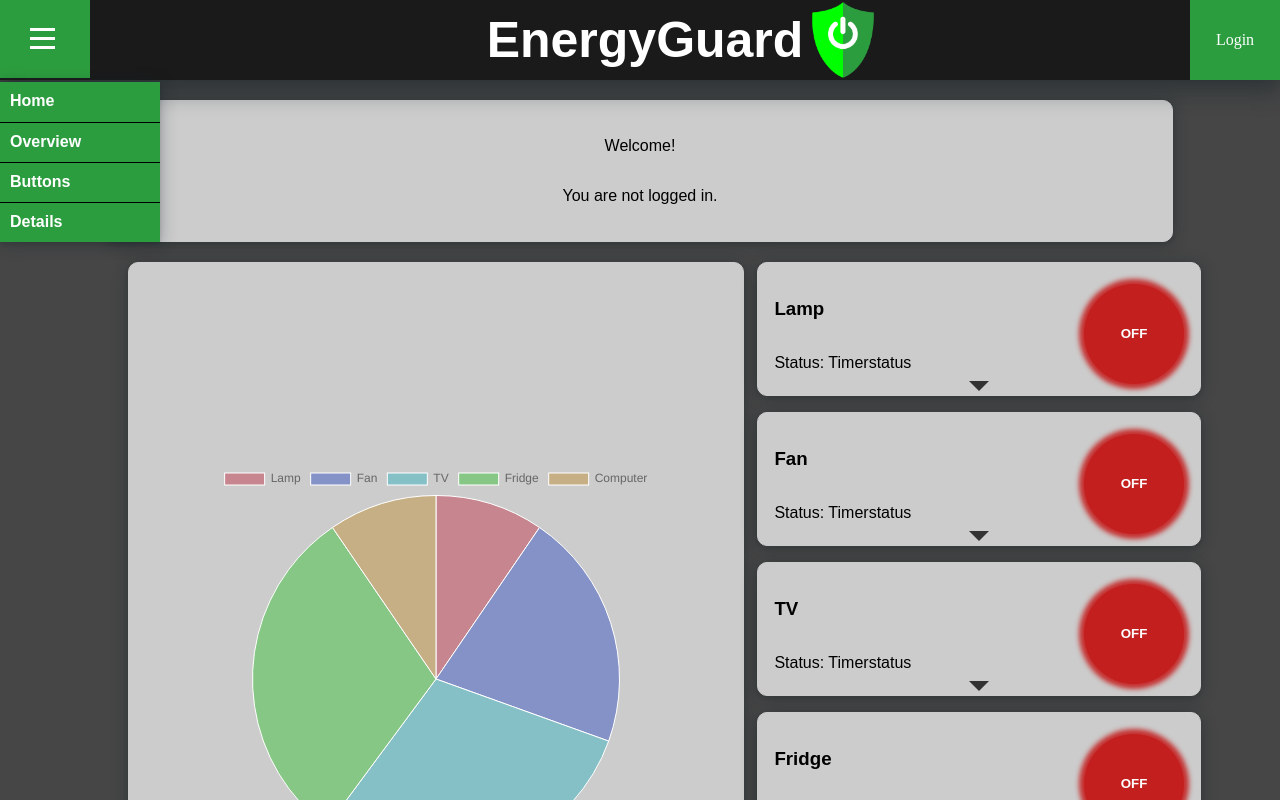
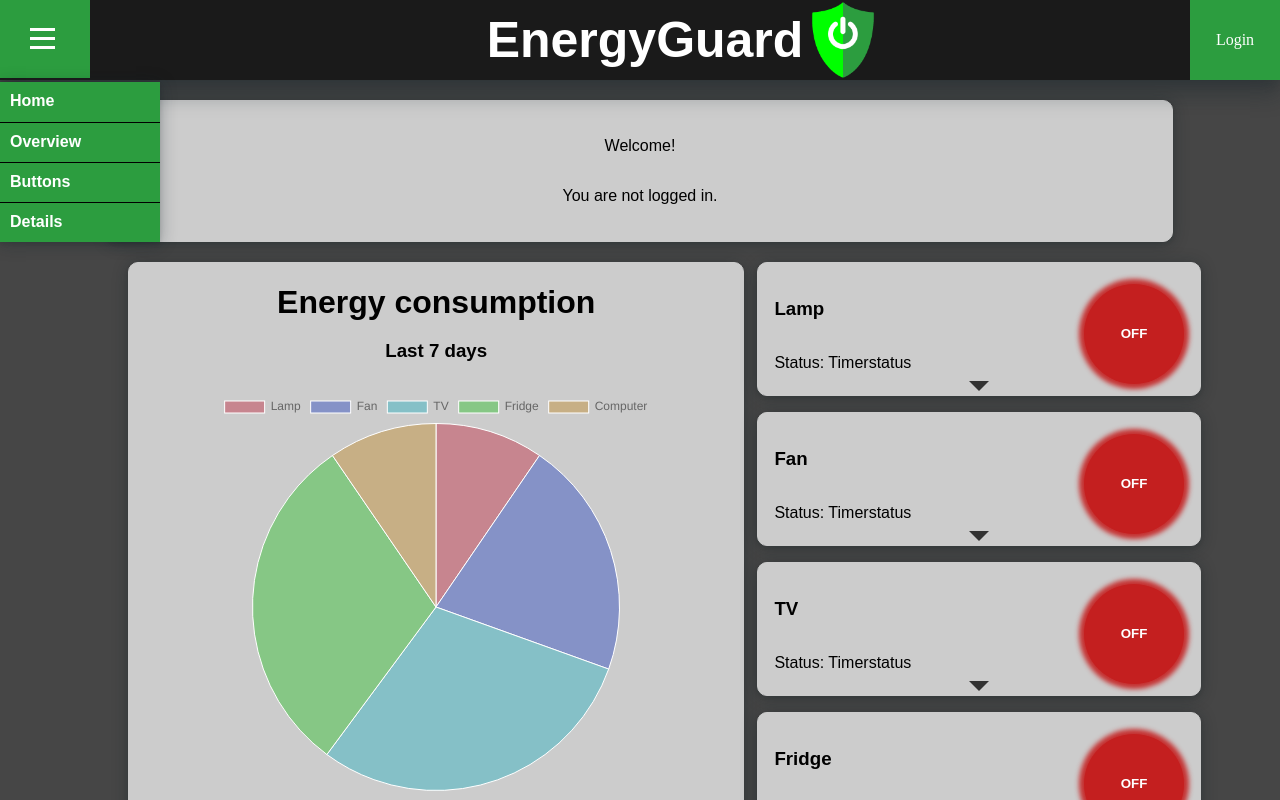
Before and after one commit to Smoxshirt/EnergyGuard, a Vue app: page / in a window 1280 px wide. Shown: the top 800 px of the page. Built offline with nearby package versions, Linux system fonts and the light colour scheme; no server answers.

Commit message:
energyconsumption chart css´n stuff

```diff
--- a/src/views/ChartView.vue
+++ b/src/views/ChartView.vue
@@ -17,6 +17,8 @@ export default {
 
 <template>
     <div class="chart-view">
+        <h1 class="h1energy">Energy consumption</h1>
+        <h3>Last 7 days</h3>
         <PieChartView
         :dataArray="this.dataArray"
         :nameArray="this.nameArray"/>
--- a/src/views/PlaceHolderView.vue
+++ b/src/views/PlaceHolderView.vue
@@ -97,7 +97,8 @@
       <span v-for="update in device.consumption">{{ update[0] }} &nbsp;</span>
     </div> -->
 
-    <div>
+    <div class="general-container">
+      <div>
       <input type="text" @change="inputChange" placeholder="Input to database" />
     </div>
     <div>
@@ -109,7 +110,6 @@
     <div>
       Data from database:&nbsp;{{ this.readData }}
     </div>
-    <div class="general-container">
       <div>
         Add data to custom path
       </div>
--- a/src/views/main.css
+++ b/src/views/main.css
@@ -213,12 +213,12 @@ input[type=datetime-local], select {
 
 .chart-view {
     width: 60%;
-    height: 800px;
+    height: 80%;
     border: 1px solid #ccc;
     background-color: #ccc;
     display: flex;
-    justify-content: center;
     align-items: center;
+    flex-direction: column;
     border-radius: 10px;
     margin-right: 10px;
     box-shadow: rgba(14, 30, 37, 0.12) 0px 2px 4px 0px, rgba(14, 30, 37, 0.32) 0px 2px 16px 0px;
@@ -285,6 +285,10 @@ canvas {
     padding:10px;
     width:80% !important;
     height:auto !important;
-    max-width: 800px !important;
-    min-width: 800px !important;
+    max-width: 1000px !important;
+    min-width: 1000px !important;
 }
+
+.h1energy {
+    margin-bottom: 0;
+}
--- a/src/views/mobile.css
+++ b/src/views/mobile.css
@@ -10,7 +10,15 @@
 }
 
 @media only screen and (max-width: 1300px) {
-
+    canvas {
+        border-color:black;
+        border-width: 10px;
+        padding:10px;
+        width:80% !important;
+        height:auto !important;
+        max-width: 800px !important;
+        min-width: 800px !important;
+    }
 }
 
 @media only screen and (max-width: 1200px) {
```
